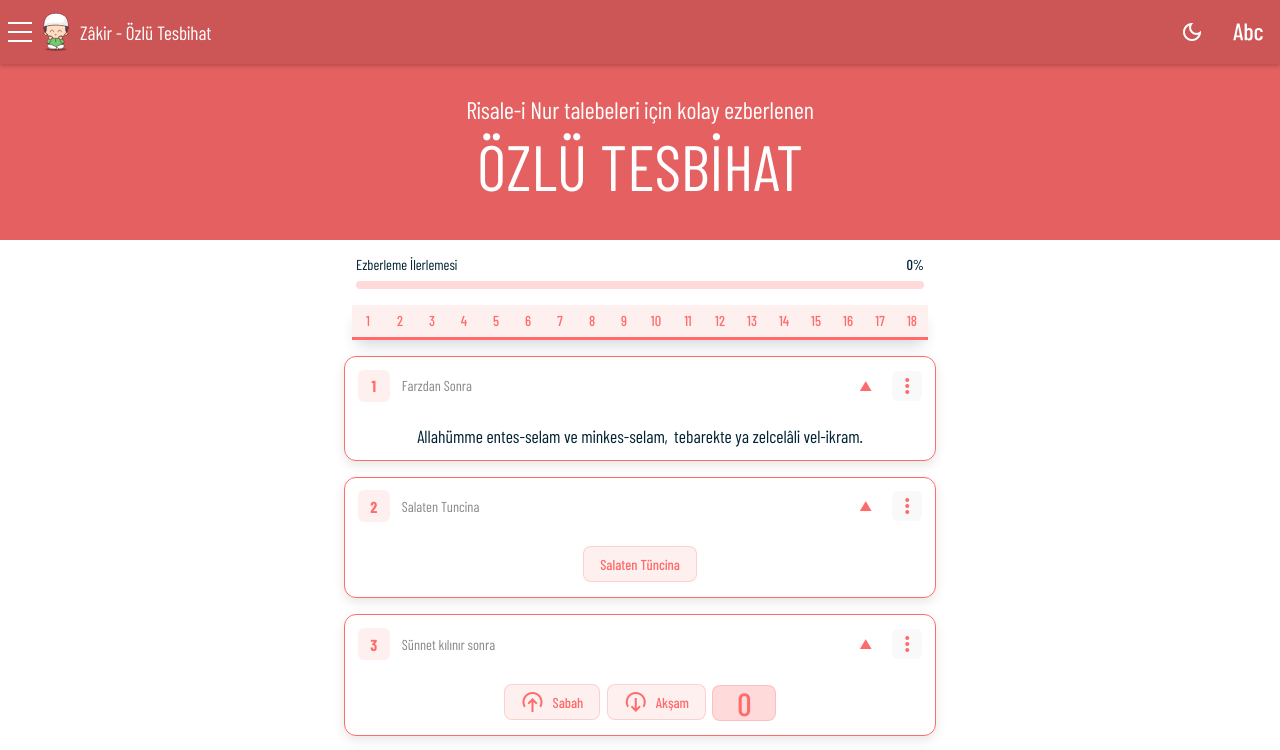
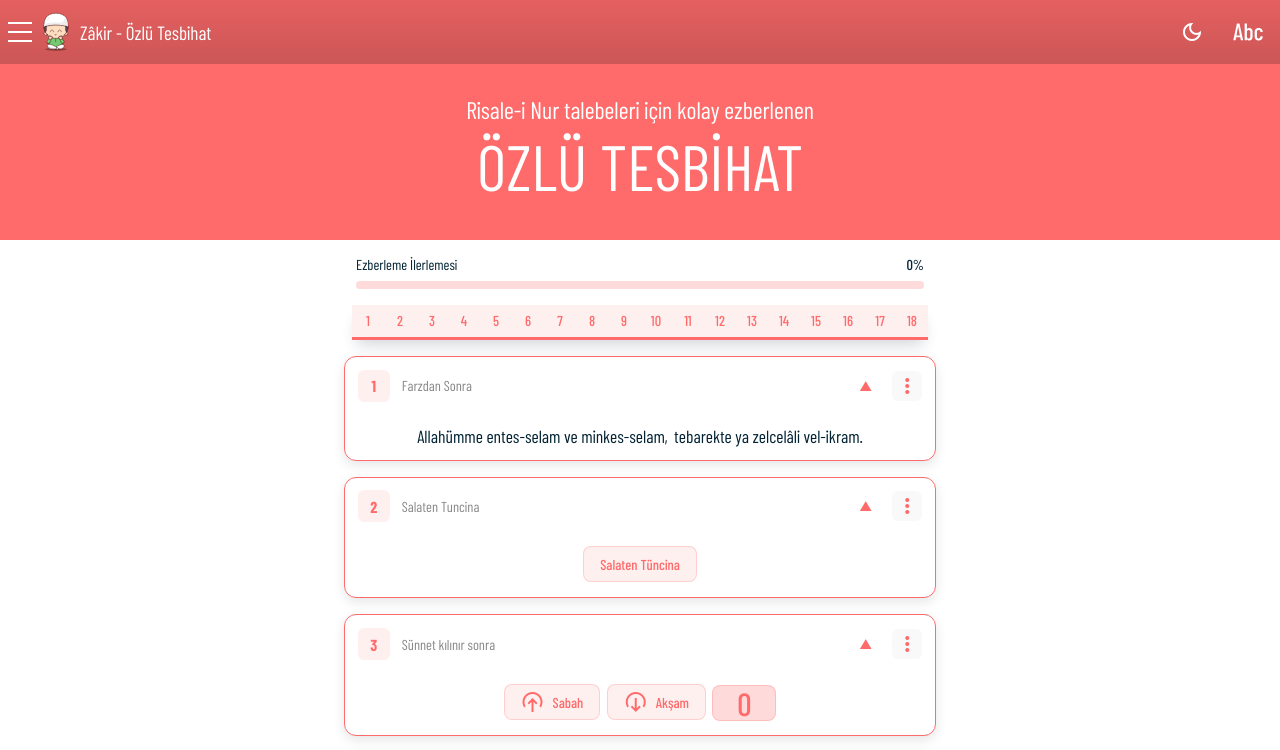
Before and after one commit to alitekdemir/zakir2025, a Vue app: page / in a window 1280 px wide. Shown: the top 750 px of the page. Built offline with nearby package versions, Linux system fonts and the light colour scheme; a web font is replaced by a local one.

Commit message:
Görünüm Ayarları başarıyla hazırlandı

```diff
--- a/src/components/Header.vue
+++ b/src/components/Header.vue
@@ -11,7 +11,8 @@
   width: 100%; /* Genişlik %100 */
   min-height: 10vh;
   /* background: var(--primary); */
-  background: linear-gradient(rgba(0, 0, 0, 0.1), rgba(0, 0, 0, 0.1)), var(--primary);
+  /* background: linear-gradient(rgba(0, 0, 0, 0.1), rgba(0, 0, 0, 0.1)), var(--primary); */
+  background: var(--primary);
   /* color: var(--text-primary, #fff); */
   color: white;
   padding: 2rem 1rem; /* Düzeltildi */
--- a/src/components/Navbar.vue
+++ b/src/components/Navbar.vue
@@ -73,8 +73,7 @@ const themeIcon = computed(() =>
   position: sticky;
   top: 0;
   width: 100%;
-  background: linear-gradient(0.25turn, var(--primary), var(--primary));
-  background: linear-gradient(rgba(0, 0, 0, 0.2), rgba(0, 0, 0, 0.2)), var(--primary);
+  background: linear-gradient(rgba(0, 0, 0, 0.1), rgba(0, 0, 0, 0.2)), var(--primary);
   /* color: var(--text-primary); */
   color: white;
   height: 64px;
@@ -82,7 +81,7 @@ const themeIcon = computed(() =>
   justify-content: space-between;
   align-items: center;
   padding: 8px;
-  box-shadow: 0 2px 4px rgba(0, 0, 0, 0.2);
+  /* box-shadow: 0 2px 4px rgba(0, 0, 0, 0.2); */
   z-index: 102;
 }
 
```
